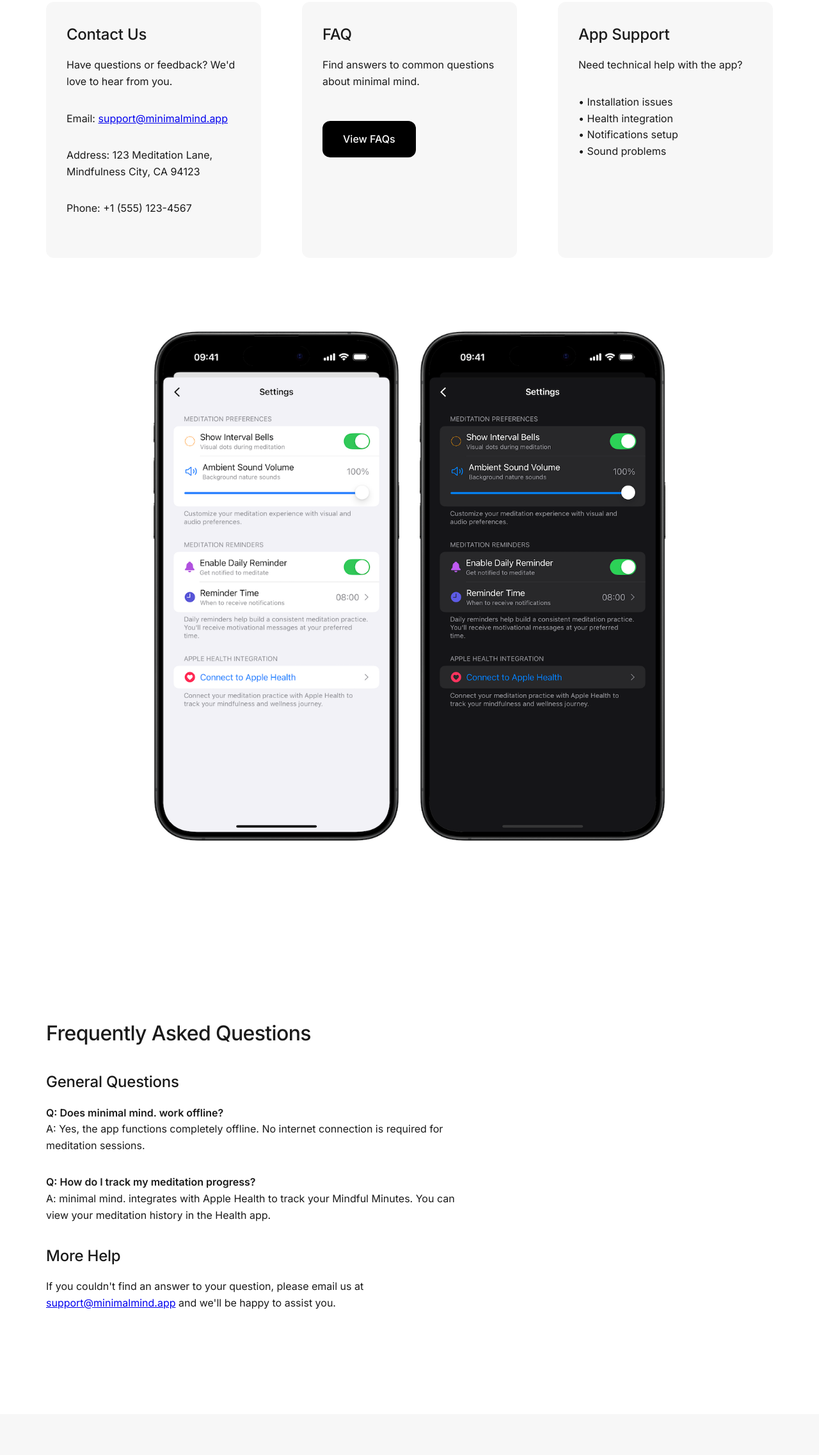
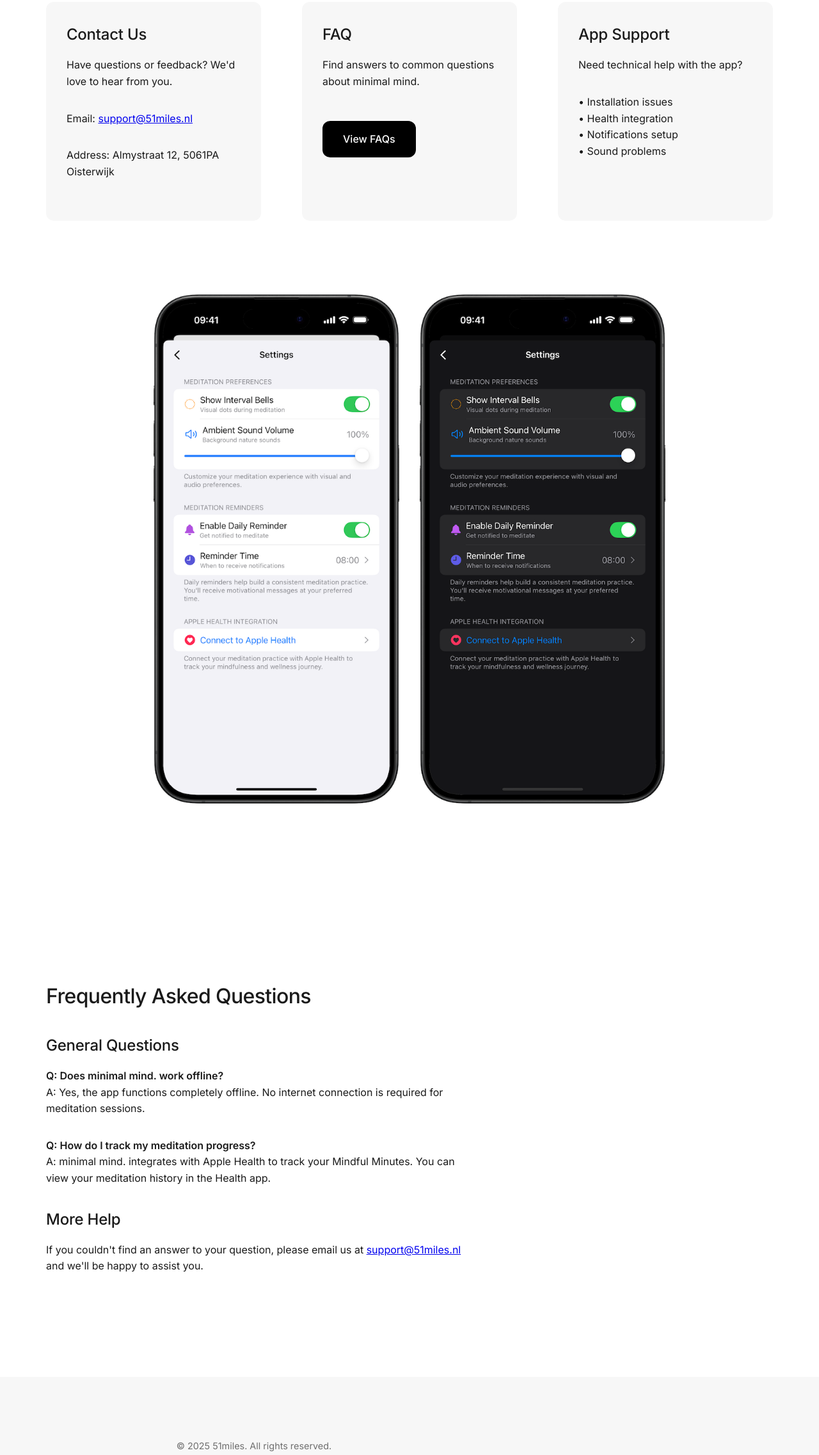
Before and after one commit to kalsdjf23/51miles-static-website, a plain HTML site: page minimalmind/index.html in a window 1280 px wide. Shown: the part 8548-10822 px from the top of the page at 64% size. Drawn offline with Linux system fonts and the light colour scheme.

Commit message:
Update index.html

```diff
--- a/minimalmind/index.html
+++ b/minimalmind/index.html
@@ -378,9 +378,8 @@
                 <div class="support-card">
                     <h3>Contact Us</h3>
                     <p>Have questions or feedback? We'd love to hear from you.</p>
-                    <p>Email: <a href="mailto:support@minimalmind.app">support@minimalmind.app</a></p>
-                    <p>Address: 123 Meditation Lane, Mindfulness City, CA 94123</p>
-                    <p>Phone: +1 (555) 123-4567</p>
+                    <p>Email: <a href="mailto:support@51miles.nl">support@51miles.nl</a></p>
+                    <p>Address: Almystraat 12, 5061PA Oisterwijk</p>
                 </div>
                 <div class="support-card">
                     <h3>FAQ</h3>
@@ -423,13 +422,13 @@
             A: minimal mind. integrates with Apple Health to track your Mindful Minutes. You can view your meditation history in the Health app.</p>
 
             <h3>More Help</h3>
-            <p>If you couldn't find an answer to your question, please email us at <a href="mailto:support@minimalmind.app">support@minimalmind.app</a> and we'll be happy to assist you.</p>
+            <p>If you couldn't find an answer to your question, please email us at <a href="mailto:support@51miles.nl">support@51miles.nl</a> and we'll be happy to assist you.</p>
         </div>
     </section>
 
     <footer>
         <div class="container">
-            <p>&copy; 2023 minimal mind. All rights reserved.</p>
+            <p>&copy; 2025 51miles. All rights reserved.</p>
             <p>
                 <a href="#support">Support</a> |
                 <a href="privacy.html">Privacy Policy</a>
```
